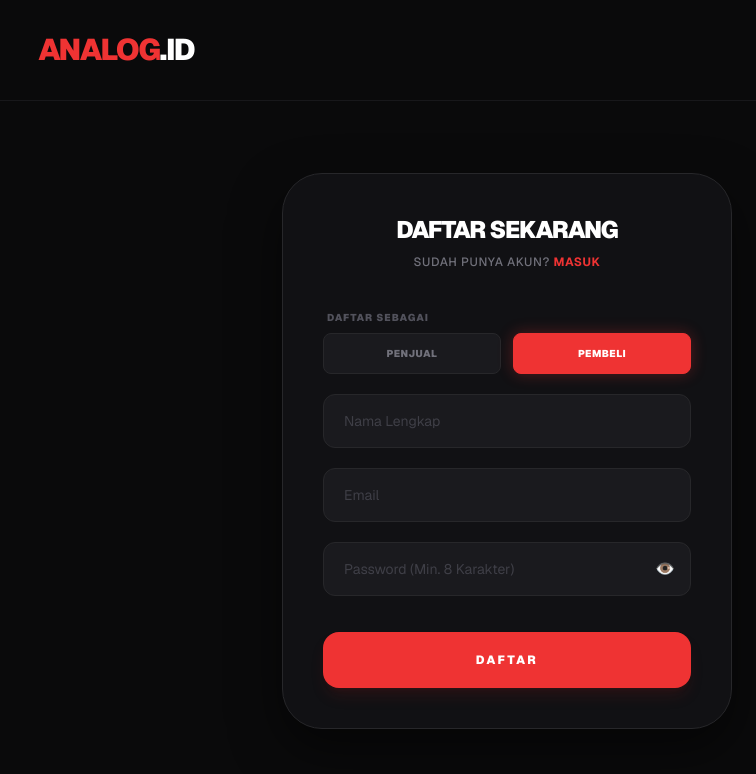
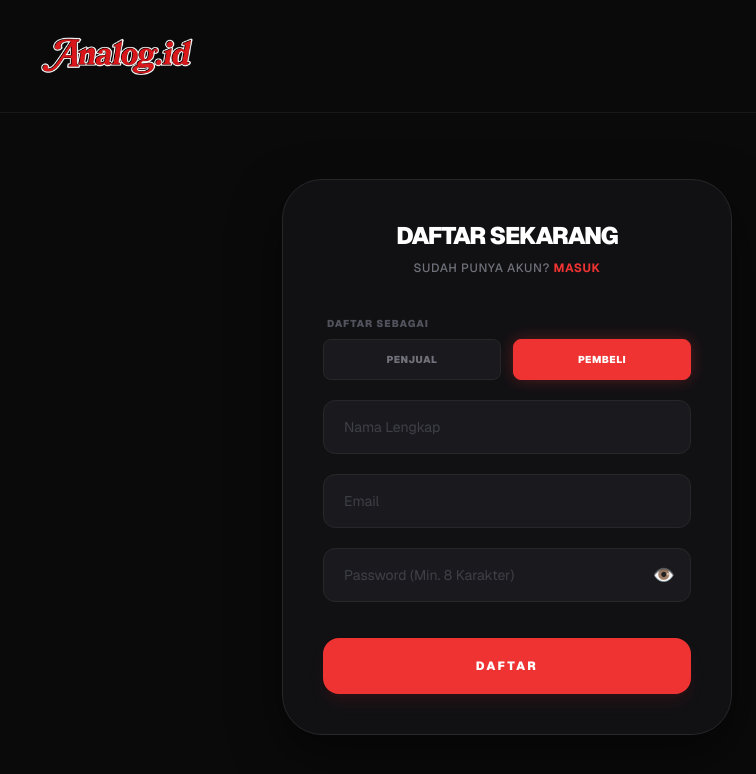
Before and after one commit to Jonanda27/dialog-fe, a Next.js app: page /auth/register in a window 1280 px wide. Shown: the top 774 px of the page, without its empty margins (524-1280 px from the left). Built offline with nearby package versions, Linux system fonts and the light colour scheme; no server answers.

Commit message:
apdet logo

```diff
--- a/app/auth/login/page.tsx
+++ b/app/auth/login/page.tsx
@@ -15,6 +15,9 @@ export default function LoginPage() {
   const [email, setEmail] = useState("");
   const [password, setPassword] = useState("");
   const [errorMsg, setErrorMsg] = useState("");
+
+  // State untuk menangani fallback jika logo.png tidak ditemukan
+  const [logoError, setLogoError] = useState(false);
 
   const handleLogin = async (e: React.FormEvent) => {
     e.preventDefault();
@@ -48,11 +51,9 @@ export default function LoginPage() {
       }
       else if (userRole === "buyer") {
         // ⚡ SESUAI DISKUSI: Buyer diarahkan ke Pusat Dashboard (/dashboard)
-        // Halaman ini mengorkestrasi ActiveOrderTracker & ShoppingSummary
         router.push("/dashboard");
       }
       else {
-        // Fallback jika role tidak terdefinisi
         router.push("/");
       }
 
@@ -68,8 +69,19 @@ export default function LoginPage() {
     <div className="min-h-screen bg-[#0a0a0b] text-zinc-100 font-sans selection:bg-[#ef3333] flex flex-col">
       {/* Navigation Header */}
       <nav className="w-full py-8 flex justify-center border-b border-zinc-900 bg-[#0a0a0b] shrink-0">
-        <Link href="/" className="text-3xl font-black text-[#ef3333] tracking-tighter uppercase transition-transform hover:scale-105">
-          Analog<span className="text-white">.id</span>
+        <Link href="/" className="transition-transform hover:scale-105">
+          {!logoError ? (
+            <img
+              src="/logo.png"
+              alt="Analog.id Logo"
+              className="h-10 md:h-12 w-auto object-contain"
+              onError={() => setLogoError(true)}
+            />
+          ) : (
+            <span className="text-3xl font-black text-[#ef3333] tracking-tighter uppercase">
+              Analog<span className="text-white">.id</span>
+            </span>
+          )}
         </Link>
       </nav>
 
--- a/app/auth/register/page.tsx
+++ b/app/auth/register/page.tsx
@@ -16,6 +16,9 @@ export default function RegisterPage() {
   const [isLoading, setIsLoading] = useState(false);
   const [message, setMessage] = useState({ type: "", text: "" });
 
+  // State untuk menangani error jika logo.png tidak ditemukan
+  const [logoError, setLogoError] = useState(false);
+
   const handleRegister = async (e: React.FormEvent) => {
     e.preventDefault();
     setMessage({ type: "", text: "" });
@@ -26,7 +29,7 @@ export default function RegisterPage() {
         type: "error",
         text: "Password minimal harus 8 karakter!"
       });
-      return; // Berhenti di sini, tidak lanjut ke fetch
+      return;
     }
 
     setIsLoading(true);
@@ -81,9 +84,21 @@ export default function RegisterPage() {
 
   return (
     <div className="min-h-screen bg-[#0a0a0b] text-zinc-100 font-sans selection:bg-[#ef3333] flex flex-col">
+      {/* Navigation Header */}
       <nav className="w-full py-8 flex justify-center border-b border-zinc-900 bg-[#0a0a0b] shrink-0">
-        <Link href="/" className="text-3xl font-black text-[#ef3333] tracking-tighter uppercase transition-transform hover:scale-105">
-          Analog<span className="text-white">.id</span>
+        <Link href="/" className="transition-transform hover:scale-105">
+          {!logoError ? (
+            <img
+              src="/logo.png"
+              alt="Analog.id Logo"
+              className="h-10 md:h-12 w-auto object-contain"
+              onError={() => setLogoError(true)}
+            />
+          ) : (
+            <div className="text-3xl font-black text-[#ef3333] tracking-tighter uppercase">
+              Analog<span className="text-white">.id</span>
+            </div>
+          )}
         </Link>
       </nav>
 
@@ -176,7 +191,7 @@ export default function RegisterPage() {
                 <button
                   type="button"
                   onClick={() => setShowPassword(!showPassword)}
-                  className="absolute right-4 top-1/2 -translate-y-1/2 text-zinc-600 hover:text-zinc-300 transition-colors"
+                  className="absolute right-4 top-1/2 -translate-y-1/2 text-zinc-600 hover:text-zinc-300 transition-colors text-lg"
                 >
                   {showPassword ? "🙈" : "👁️"}
                 </button>
--- a/app/page.tsx
+++ b/app/page.tsx
@@ -55,6 +55,9 @@ export default function AnalogLandingPage() {
     const categoryScrollRef = useRef<HTMLDivElement>(null);
     const [showLeftArrow, setShowLeftArrow] = useState(false);
     const [showRightArrow, setShowRightArrow] = useState(false);
+
+    // STATE UNTUK FALLBACK LOGO (Jika logo.png tidak ditemukan)
+    const [logoError, setLogoError] = useState(false);
 
     useEffect(() => {
         const handleScroll = () => setScrolled(window.scrollY > 20);
@@ -147,8 +150,19 @@ export default function AnalogLandingPage() {
             {/* NAVBAR */}
             <nav className={`fixed top-0 w-full z-[100] transition-all duration-300 px-6 ${scrolled ? "bg-[#111114] shadow-xl py-2 border-b border-zinc-800" : "bg-[#0a0a0b] py-4"}`}>
                 <div className="w-full flex items-center justify-between">
-                    <Link href="/" className="text-2xl font-black text-[#ef3333] tracking-tighter cursor-pointer uppercase shrink-0">
-                        Analog<span className="text-white">.id</span>
+                    <Link href="/" className="cursor-pointer shrink-0">
+                        {!logoError ? (
+                            <img
+                                src="/logo.png"
+                                alt="Analog.id Logo"
+                                className="h-8 md:h-10 w-auto object-contain"
+                                onError={() => setLogoError(true)}
+                            />
+                        ) : (
+                            <div className="text-2xl font-black text-[#ef3333] tracking-tighter uppercase">
+                                Analog<span className="text-white">.id</span>
+                            </div>
+                        )}
                     </Link>
 
                     <div className="hidden md:flex flex-1 max-w-xl mx-10 relative">
@@ -167,17 +181,15 @@ export default function AnalogLandingPage() {
 
                 {/* HERO BANNER SECTION */}
                 <section className="flex flex-col md:flex-row gap-3 mb-12">
-                    {/* Banner Utama - Menggunakan object-position top agar gambar naik ke atas */}
                     <div className="w-full md:w-2/3 h-[200px] sm:h-[250px] md:h-[300px] rounded-xl overflow-hidden border border-white/5 shadow-xl bg-[#121214]">
                         <img
                             src="/banner.png"
                             className="w-full h-full object-cover"
-                            style={{ objectPosition: 'center top' }} // Mendorong gambar ke atas
+                            style={{ objectPosition: 'center top' }}
                             alt="Main Banner"
                         />
                     </div>
 
-                    {/* Banner Samping */}
                     <div className="w-full md:w-1/3 flex flex-col gap-3 h-[200px] sm:h-[250px] md:h-[300px]">
                         <div className="flex-1 rounded-xl overflow-hidden border border-white/5 shadow-xl bg-[#121214]">
                             <img
@@ -288,7 +300,7 @@ export default function AnalogLandingPage() {
                         </div>
                     </div>
 
-                    {/* PRODUCT GRID - 5 COLUMNS */}
+                    {/* PRODUCT GRID */}
                     <div className="grid grid-cols-2 sm:grid-cols-3 md:grid-cols-4 xl:grid-cols-5 gap-4">
                         {isLoading ? (
                             Array.from({ length: 10 }).map((_, i) => (
@@ -352,8 +364,15 @@ export default function AnalogLandingPage() {
             <footer className="py-12 border-t border-white/5 bg-zinc-950/50">
                 <div className="max-w-7xl mx-auto px-8 flex flex-col md:flex-row justify-between items-center gap-4">
                     <div className="flex items-center gap-2">
-                        <Disc className="text-[#ef3333]" size={16} />
-                        <span className="text-xs font-black uppercase tracking-tighter">Analog<span className="text-[#ef3333]">.id</span></span>
+                        {/* Menggunakan logo yang sama di footer */}
+                        {!logoError ? (
+                            <img src="/logo.png" alt="Analog.id" className="h-6 w-auto grayscale opacity-80 hover:grayscale-0 transition-all" />
+                        ) : (
+                            <>
+                                <Disc className="text-[#ef3333]" size={16} />
+                                <span className="text-xs font-black uppercase tracking-tighter">Analog<span className="text-[#ef3333]">.id</span></span>
+                            </>
+                        )}
                     </div>
                     <p className="text-zinc-600 text-[8px] font-black uppercase tracking-[0.4em] text-center">
                         &copy; 2026 Analog.id — Authenticated Audio Artifacts.
```
Also changed, not shown: public/logo.png (added).
